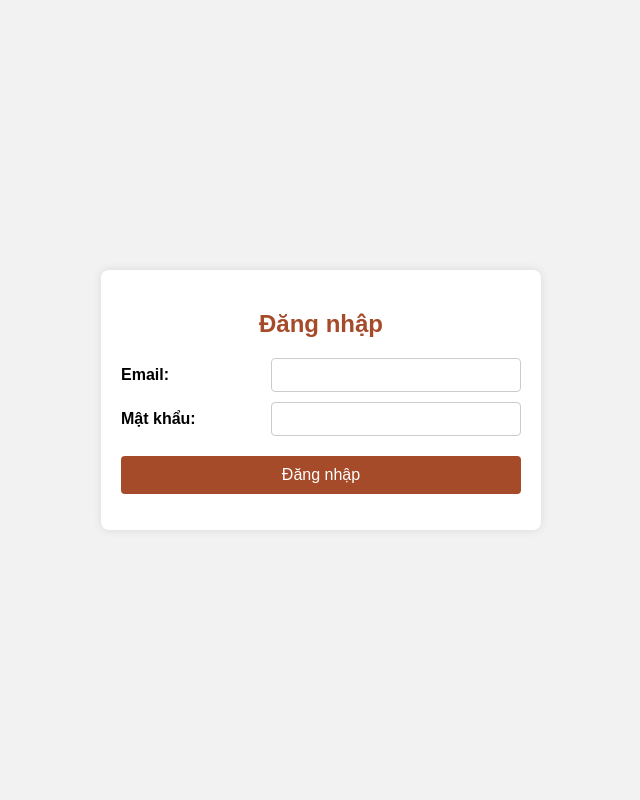
After one commit to QMinh2412/project-Web2, a PHP site: page /views/layouts/login.php in a window 1280 px wide. The commit adds this page. Shown: the whole page, without its empty margins (319-959 px from the left). Run offline with PHP 8.4, Linux system fonts and the light colour scheme.

Commit message:
update admin

```diff
--- /dev/null
+++ b/admin/assets/css/login.css
@@ -0,0 +1,52 @@
+body {
+    background-color: #f2f2f2;
+    display: flex;
+    justify-content: center;
+    align-items: center;
+    height: 100vh;
+    margin: 0;
+    font-family: Arial, sans-serif;
+  }
+  .login-container {
+    background-color: white;
+    padding: 20px;
+    border-radius: 8px;
+    box-shadow: 0px 0px 10px rgba(0, 0, 0, 0.1);
+    width: 400px;
+    text-align: center;
+  }
+  .login-container h2 {
+    color: #a64b2a;
+  }
+  .form-group {
+    display: flex;
+    align-items: center;
+    justify-content: space-between;
+    margin-bottom: 10px;
+  }
+  .form-group label {
+    margin-right: 10px;
+    font-weight: bold;
+  }
+  .form-group input {
+    /* flex: ; */
+    width: 250px;
+    padding: 8px;
+    border: 1px solid #ccc;
+    border-radius: 4px;
+    font-size: 14px;
+  }
+  .login-container button {
+    width: 100%;
+    padding: 10px;
+    background-color: #a64b2a;
+    color: white;
+    border: none;
+    border-radius: 4px;
+    cursor: pointer;
+    font-size: 16px;
+    margin-top: 10px;
+  }
+  .login-container button:hover {
+    background-color: #8a3e21;
+  }
--- /dev/null
+++ b/admin/views/layouts/container.php
@@ -0,0 +1,5 @@
+<div class="container">
+    <?php
+        include "./views/layouts/leftmenu.php";
+    ?>
+</div>
--- /dev/null
+++ b/admin/views/layouts/login.php
@@ -0,0 +1,18 @@
+<link rel="stylesheet" href="../../assets/css/login.css">
+    <body>
+        <div class="login-container">
+            <h2>Đăng nhập</h2>
+            <form action="process_login.php" method="POST">
+                <div class="form-group">
+                    <label for="email">Email:</label>
+                    <input type="email" name="email" id="email" required />
+                </div>
+                <div class="form-group">
+                    <label for="password">Mật khẩu:</label>
+                    <input type="password" name="password" id="password" required />
+                </div>
+                <button type="submit">Đăng nhập</button>
+            </form>
+        </div>
+    </body>
+</html>
```
Also changed, not shown: admin/assets/css/leftmenu.css (+7 -2 lines), admin/index.php (+1 -6 lines), admin/views/layouts/leftmenu.php (+21 -7 lines).
